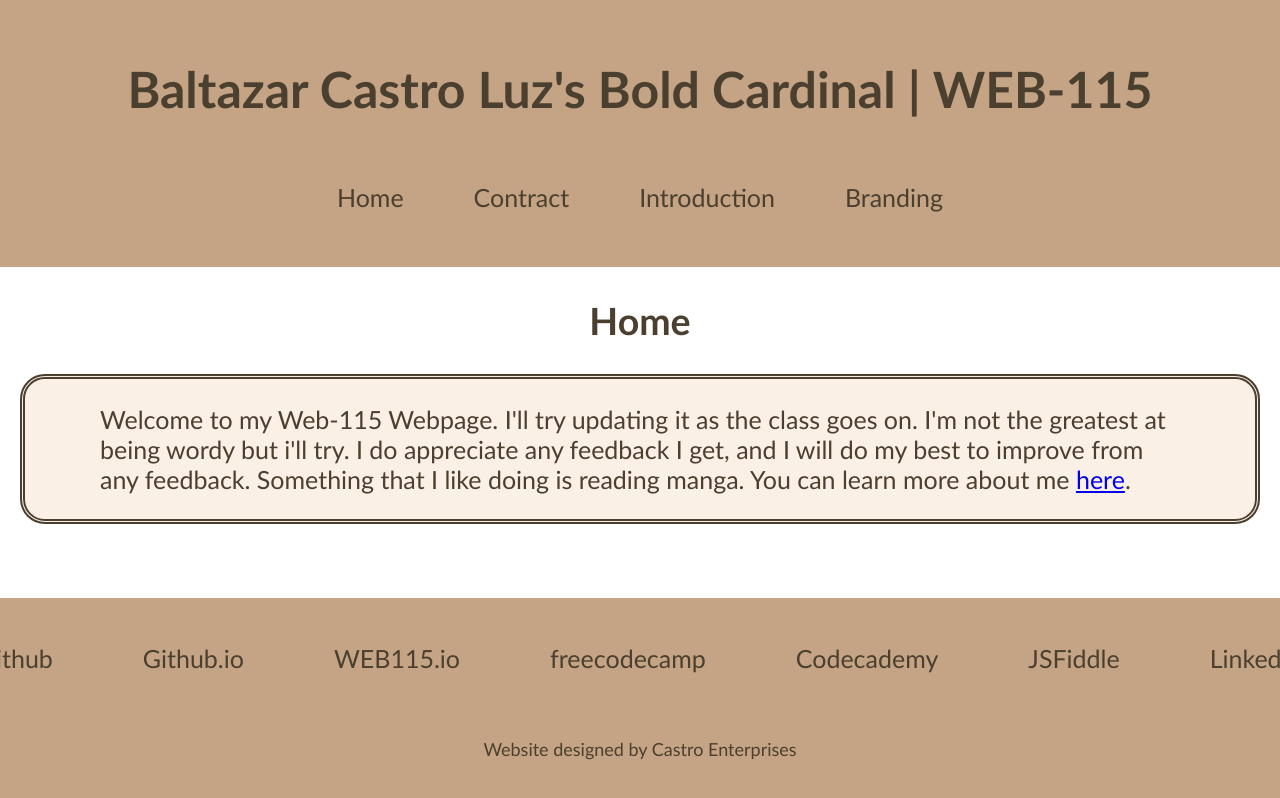
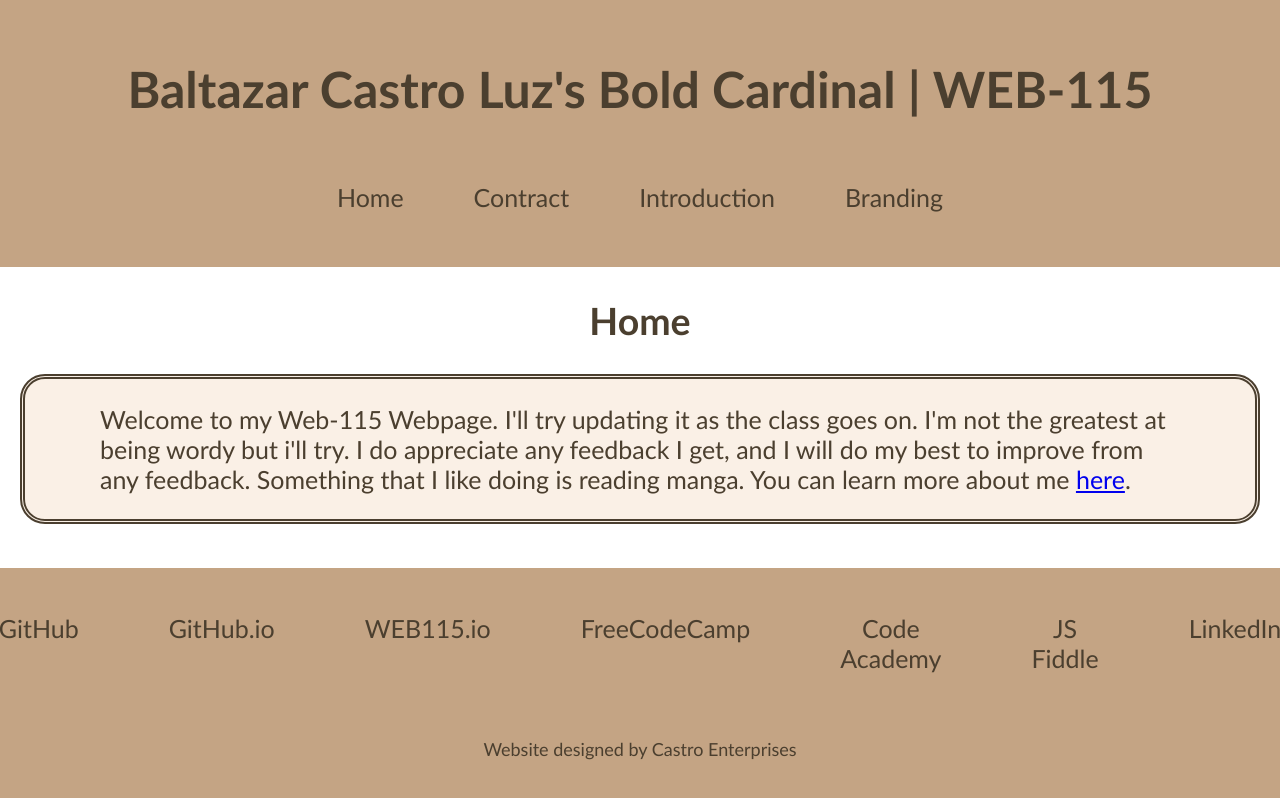
Before and after one commit to bcastr11/web115, a plain HTML site: page index.html in a window 1280 px wide. Drawn offline with Linux system fonts and the light colour scheme.

Commit message:
Update footer.html

```diff
--- a/components/footer.html
+++ b/components/footer.html
@@ -1,13 +1,13 @@
 <footer>
     <nav class="navbar">
         <ul>
-                <li><a href="https://github.com/bcastr11" target="_blank">Github </a></li>
-                <li><a href="https://bcastr11.github.io/github.io/" target="_blank"> Github.io </a></li>
-                <li><a href="https://bcastr11.github.io/web115/" target="_blank"> WEB115.io </a></li>
-                <li><a href=" https://www.freecodecamp.org/bcastr11" target="_blank"> freecodecamp </a></li>
-                <li><a href="https://www.codecademy.com/profiles/bcastr11" target="_blank"> Codecademy </a></li>
-                <li><a href="https://jsfiddle.net/u/bcastr11/fiddles/" target="_blank"> JSFiddle </a></li>
-                <li><a href="https://www.linkedin.com/in/baltazar-castro-luz-317431325/" target="_blank"> LinkedIn </a></li>
+            <li><a href="https://github.com/bcastr11" target="_blank">GitHub</a></li>
+            <li><a href="https://bcastr11.github.io/github.io/" target="_blank">GitHub.io</a></li>
+            <li><a href="https://bcastr11.github.io/web115/" target="_blank">WEB115.io</a></li>
+            <li><a href=" https://www.freecodecamp.org/bcastr11" target="_blank">FreeCodeCamp</a></li>
+            <li><a href="https://www.codecademy.com/profiles/bcastr11" target="_blank">Code Academy</a></li>
+            <li><a href="https://jsfiddle.net/u/bcastr11/fiddles/" target="_blank">JS Fiddle</a></li>
+            <li><a href="https://www.linkedin.com/in/baltazar-castro-luz-317431325/" target="_blank">LinkedIn</a></li>
         </ul>
     </nav>
     <p>Website designed by Castro Enterprises</p>
```
Lines whose indentation alone changed are shown as unchanged.
